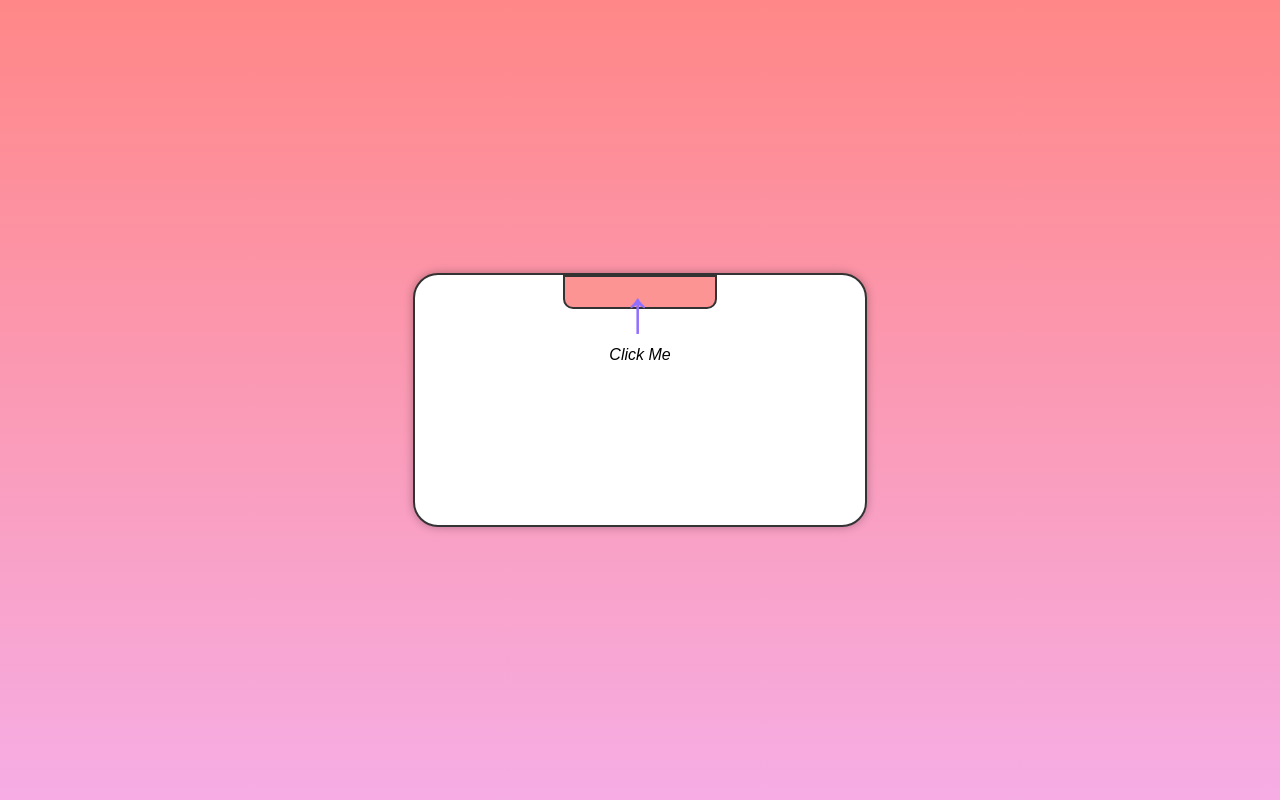
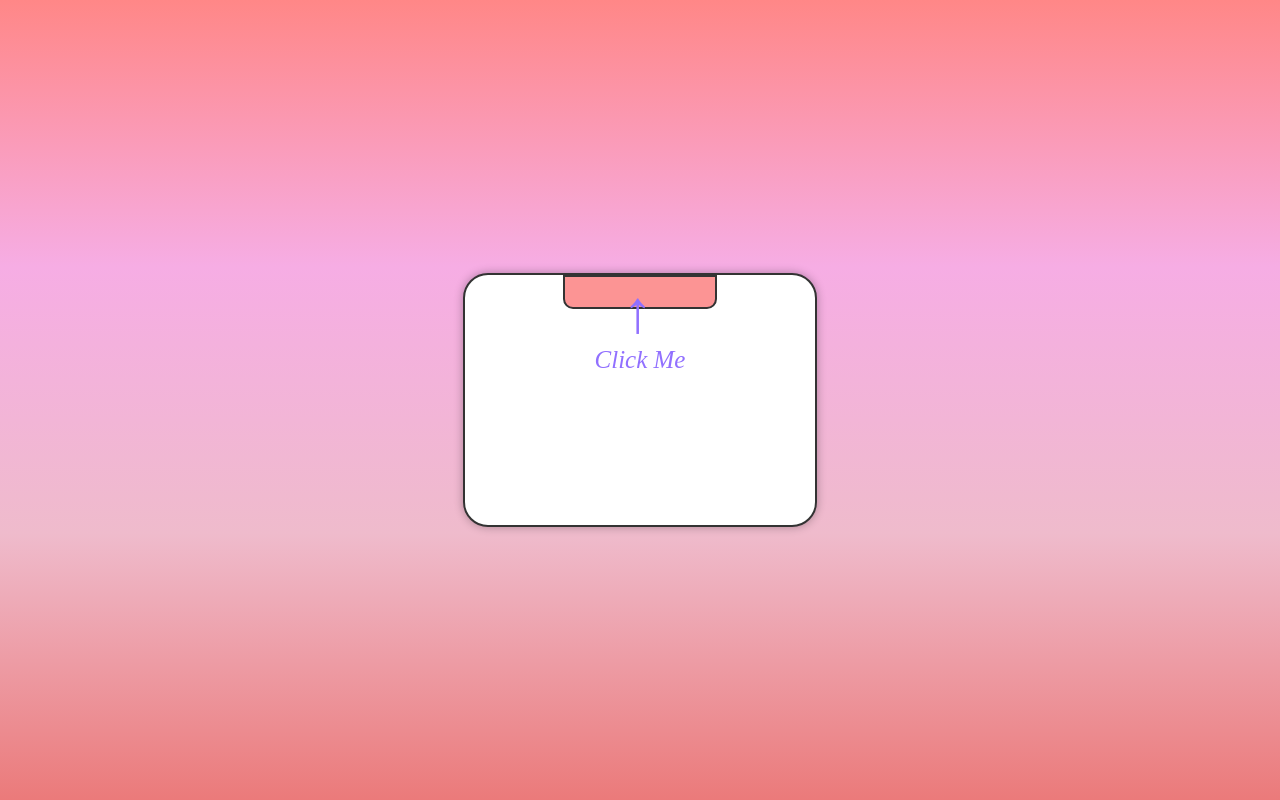
Before and after one commit to Nabamita123/DateAsk, a plain HTML site: page index.html in a window 1280 px wide. Drawn offline with Linux system fonts and the light colour scheme; a web font is replaced by a local one.

Commit message:
Update styles.css

```diff
--- a/styles.css
+++ b/styles.css
@@ -1,4 +1,4 @@
-body {
+html,body {
     font-family: 'Salsa',sans-serif;
     font-style: italic;
     margin: 0;
@@ -8,10 +8,13 @@ body {
     align-items: center;
     justify-content: center;
     min-height: 100vh;
-    background: linear-gradient(to bottom, #FF8787, #f6ade4), url('images/rainbow1.png') center;
-    overflow: hidden;
+    background: linear-gradient(to bottom, #FF8787, #f6ade4 , #efbbcc, #eb7a7a);
+
 }
+
+
 h1{
+
     text-align: center;
     color: #fff;
 }
@@ -57,7 +60,7 @@ ul {
     text-align: center;
 }
 pre{
-    font-family: "Salsa", cursive;
+
     line-height: 0px;
 }
 input[type="checkbox"] {
@@ -66,10 +69,7 @@ input[type="checkbox"] {
 li.checked {
     background-color: #9feed1;
   }
-.butt{
-    justify-content: center;
-    align-items: center;
-}
+
 .button1 {
     background-color: #51dd80;
 }
@@ -90,36 +90,36 @@ li.checked {
  }
 .box .clouds{
      position:absolute;
-     animation: animate 20s linear infinite;
+     animation: animate 10s linear infinite;
      animation-delay: calc(-1s * var(--i));
      background: url('images/cloud.png') no-repeat;
-     width: 100%;
-    height: 100%;
+     width: 200px;
+    height: 200px;
  }
  @keyframes animate
  {
      0%,100%{
-         transform: translate(-20px);
+         transform: translateY(-20px);
      }
      50%{
-         transform: translate(20px);
+         transform: translateY(20px);
      }
  }
  .box .clouds:nth-child(1){
-     top: 180px;
-     right: -250px;
-
+     top: 250px;
+     left:170px;
+     z-index: 1;
  }
  .box .clouds:nth-child(2){
-     top: -230px;
-     left: -180px;
-     z-index: -1;
+     top: -200px;
+     left: -30px;
+     z-index: 1;
  }
 
 .box .hearts{
     position: absolute;
     width: 130px;
-    height: 280px;
+    height: 200px;
     animation: heartbeat 1s infinite;
     background: url('images/heart.png') repeat;
     background-size: 100%;
@@ -138,22 +138,22 @@ li.checked {
         transform: scale(1);
     }
 }
+.hearts:nth-child(3) {
+    top: 320px;
+    left: 100px;
+}
+.hearts:nth-child(4) {
+    top: -340px;
+    left: 30px;
+}
+
 .hearts:nth-child(5) {
-    top: 200px;
-    left: 150px;
+    top: -210px;
+    left: 250px;
 }
 .hearts:nth-child(6) {
-    top: 120px;
-    left: 650px;
-}
-
-.hearts:nth-child(4) {
-    top: -210px;
-    left: 460px;
-}
-.hearts:nth-child(3) {
-    top: 50px;
-    left: -160px;
+    top: 200px;
+    left: -50px;
 }
 .glitter{
 
@@ -161,8 +161,8 @@ li.checked {
     animation: beat 1s linear infinite;
     animation-delay: calc(-1s * var(--i));
 
-    width: 100%;
-   height: 100%;
+    width: 230px;
+   height: 200px;
 }
 @keyframes beat {
     0%, 50%, 100% {
@@ -172,29 +172,16 @@ li.checked {
         opacity: 0;
     }
 }
+
 .glitter:nth-child(7) {
-    top: 90px;
-    left: -409px;
-    background: url('images/glitter.png') repeat;
-}
-.glitter:nth-child(8) {
-    top: 250px;
+    top: -270px;
     left: 100px;
     background: url('images/glitter.png') no-repeat;
 }
-.glitter:nth-child(9) {
-    top: -200px;
-    left: 90px;
-    background: url('images/glitter.png') no-repeat;
-}
-.glitter:nth-child(10) {
-    top: -100px;
-    left: 600px;
-    background: url('images/glitter.png') repeat;
-}
-.glitter:nth-child(11) {
-    top: -110px;
-    left: -500px;
+
+.glitter:nth-child(8) {
+    top: 300px;
+    left: -90px;
     background: url('images/glitter.png') no-repeat;
 }
 
@@ -206,7 +193,7 @@ li.checked {
 
   .envelope {
     position: relative;
-    width: 450px;
+    width: 350px;
     height: 250px;
     background-color: #fff;
     border: 2px solid #333;
@@ -232,9 +219,10 @@ li.checked {
     font-size: 60px;
     margin-right: 5px;
     color: #9170ff;
+    font-style: normal;
   }
 
-  .open-me {
+  .click-me {
     width: 100%;
     font-family: "Salsa";
     font-size: 25px;
@@ -260,7 +248,7 @@ li.checked {
   .envelope-container.open .message {
     opacity: 1;
   }
-  .envelope-container.open .open-me {
+  .envelope-container.open .click-me {
     opacity: 0;
   }
   .envelope-container.open .arrow {
```
